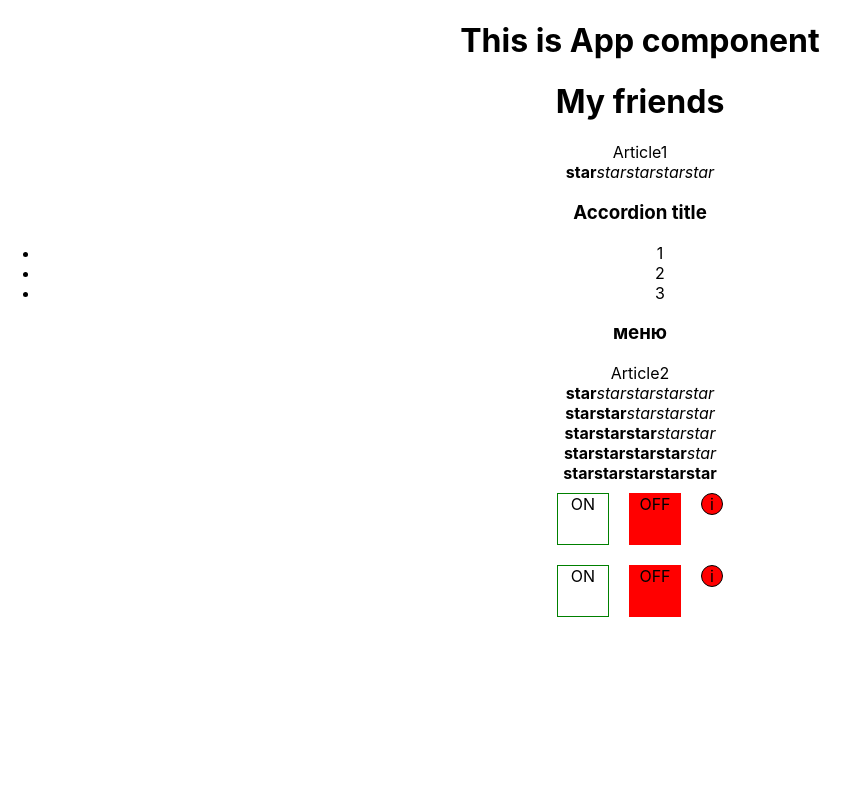
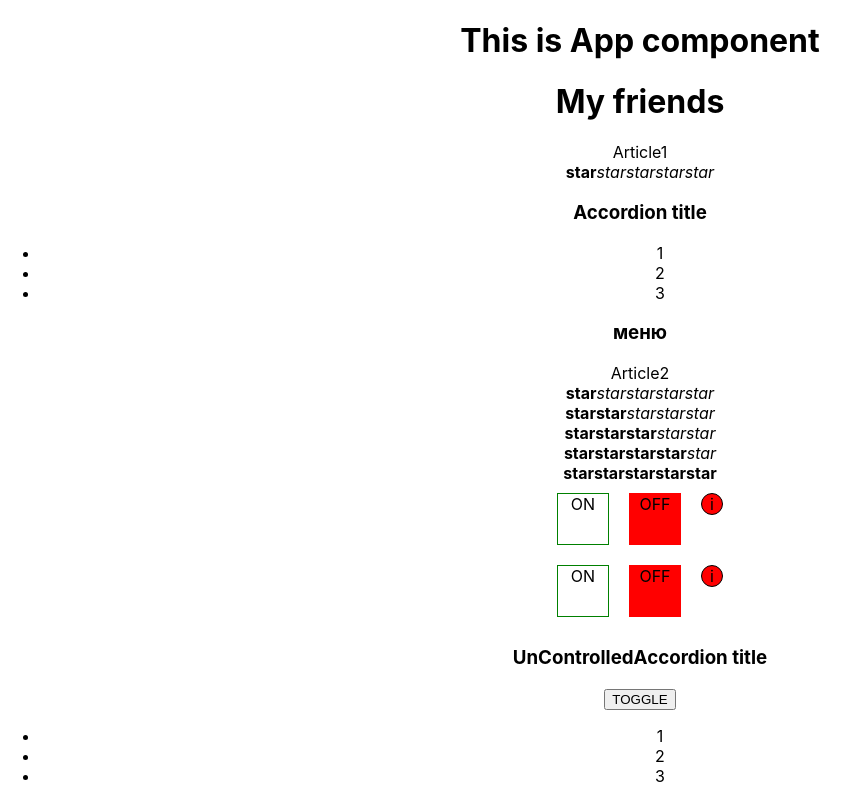
Before and after one commit to KristinaFinck/react-kabzda, a React (Create React App) app: page / in a window 1280 px wide. Shown: the whole page, without its empty margins (0-860 px from the left). Built offline with nearby package versions, Linux system fonts and the light colour scheme.

Commit message:
create component unControlledAccordion hw lesson7

```diff
--- a/src/App.tsx
+++ b/src/App.tsx
@@ -4,6 +4,7 @@ import './App.css';
 import {Rating} from "./component/Rating";
 import {Accordion} from "./component/Accordion";
 import {OnOff} from "./component/OnOff";
+import {UnControlledAccordion} from "./component/UnControlledAccordion";
 
 
 
@@ -29,7 +30,7 @@ function App() {
             <OnOff />
             {/*  <OnOff on ={true} />
             <OnOff on ={false} /> */}
-
+  <UnControlledAccordion titleValue={"UnControlledAccordion title"} />
         </div>
     );
 }
--- /dev/null
+++ b/src/component/UnControlledAccordion.tsx
@@ -0,0 +1,45 @@
+import React, {useState} from 'react';
+import App from "../App";
+type UnControlledAccordionPropsType = {
+    titleValue: string,
+   // collapsed: boolean
+}
+
+type AccordionBodyPropsType = {
+   // collapsed: boolean
+}
+
+export function UnControlledAccordion(props:UnControlledAccordionPropsType) {
+    let[collapsed, setCollapsed] = useState(true)
+
+        return (
+            <div>
+                <AccordionTitle title = {props.titleValue}/>
+                <button onClick={()=>{setCollapsed(!collapsed)}}>TOGGLE</button>
+                {collapsed && <AccordionBody />}
+            </div>
+        )}
+
+type AccordionTitlePropsType = {
+    title: string
+}
+function AccordionTitle(props:AccordionTitlePropsType) {
+
+    return (
+        <div>
+
+        <h3>{props.title}</h3>
+        </div>
+    )
+}
+function AccordionBody(props: AccordionBodyPropsType) {
+
+    return (
+        <ul>
+            <li>1</li>
+            <li>2</li>
+            <li>3</li>
+        </ul>
+    )
+
+}
```
